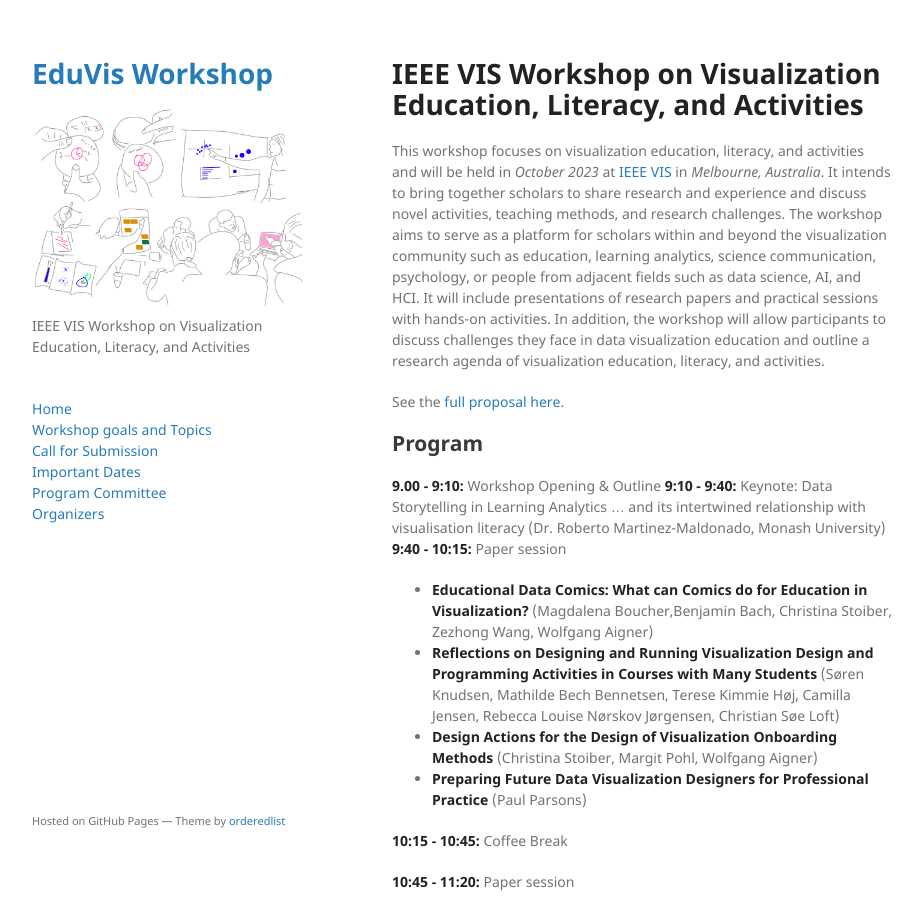
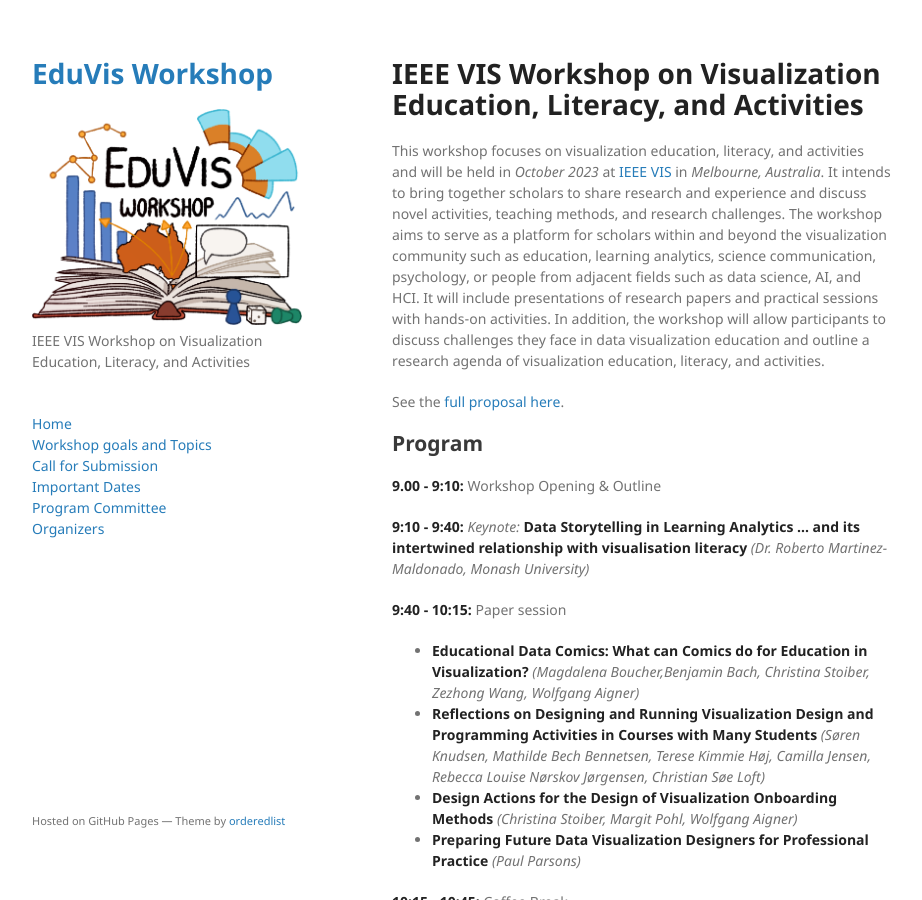
Before and after one commit to ieee-eduvis/ieee-eduvis.github.io, a Jekyll site: the page built from index.md, in a window 1280 px wide and 900 px high. Shown: the whole window, without its empty margins (178-1100 px from the left). Built offline with Jekyll 4.4.1, drawn with Linux system fonts in a browser that asks for light colours; our own code applies the rules of GitHub Pages for plain Markdown files.

```diff
--- a/index.md
+++ b/index.md
@@ -11,27 +11,29 @@ See the [full proposal here](https://arxiv.org/abs/2303.10708).
 ## Program
 
 **9.00 - 9:10:** Workshop Opening & Outline
-**9:10 - 9:40:** Keynote: Data Storytelling in Learning Analytics … and its intertwined relationship with visualisation literacy (Dr. Roberto Martinez-Maldonado, Monash University)
+
+**9:10 - 9:40:** *Keynote:* **Data Storytelling in Learning Analytics … and its intertwined relationship with visualisation literacy** *(Dr. Roberto Martinez-Maldonado, Monash University)*
+
 **9:40 - 10:15:** Paper session
-* **Educational Data Comics: What can Comics do for Education in Visualization?** (Magdalena Boucher,Benjamin Bach, Christina Stoiber, Zezhong Wang, Wolfgang Aigner)
-* **Reflections on Designing and Running Visualization Design and Programming Activities in Courses with Many Students** (Søren Knudsen, Mathilde Bech Bennetsen, Terese Kimmie Høj, Camilla Jensen, Rebecca Louise Nørskov Jørgensen, Christian Søe Loft)
-* **Design Actions for the Design of Visualization Onboarding Methods** (Christina Stoiber, Margit Pohl, Wolfgang Aigner)
-* **Preparing Future Data Visualization Designers for Professional Practice** (Paul Parsons)
+* **Educational Data Comics: What can Comics do for Education in Visualization?** *(Magdalena Boucher,Benjamin Bach, Christina Stoiber, Zezhong Wang, Wolfgang Aigner)*
+* **Reflections on Designing and Running Visualization Design and Programming Activities in Courses with Many Students** *(Søren Knudsen, Mathilde Bech Bennetsen, Terese Kimmie Høj, Camilla Jensen, Rebecca Louise Nørskov Jørgensen, Christian Søe Loft)*
+* **Design Actions for the Design of Visualization Onboarding Methods** *(Christina Stoiber, Margit Pohl, Wolfgang Aigner)*
+* **Preparing Future Data Visualization Designers for Professional Practice** *(Paul Parsons)*
 
 **10:15 - 10:45:** Coffee Break
 
 **10:45 - 11:20:** Paper session
-* **Beyond Generating Code: Evaluating GPT on a Data Visualization Course** (Chen Zhu-Tian, Chenyang Zhang, Qianwen Wang, Jakob Troidl, Simon Alexander Warchol, Johanna Beyer, Nils Gehlenborg, Hanspeter Pfister)
+* **Beyond Generating Code: Evaluating GPT on a Data Visualization Course** *(Chen Zhu-Tian, Chenyang Zhang, Qianwen Wang, Jakob Troidl, Simon Alexander Warchol, Johanna Beyer, Nils Gehlenborg, Hanspeter Pfister)*
 * **Developing Technical Skillsets in Diverse Audiences** (Jonathan Leidig)
-* **Reflections on Teaching ‘Data Exploration and Visualisation’ in Multiple Modes** (Michael Niemann, Sarah Goodwin, Kim Marriott)
-* **dAn-oNo Learning Environment for Data Journalists Teaching Data Analytics Principles** (Christina Stoiber, Štefan Emrich, Sonja Radkohl, Eva Goldgruber, Wolfgang Aigner)
-* **"Choose-your-own" D3 labs for learning to adapt online code** (Maryam Hedayati, Matthew Kay)
+* **Reflections on Teaching ‘Data Exploration and Visualisation’ in Multiple Modes** *(Michael Niemann, Sarah Goodwin, Kim Marriott)*
+* **dAn-oNo Learning Environment for Data Journalists Teaching Data Analytics Principles** *(Christina Stoiber, Štefan Emrich, Sonja Radkohl, Eva Goldgruber, Wolfgang Aigner)*
+* **"Choose-your-own" D3 labs for learning to adapt online code** *(Maryam Hedayati, Matthew Kay)*
 
 **11:20 - 12:00:** OpenMic VisActivies, WrapUp
 
 ## Keynote
 
-**Title:** Data Storytelling in Learning Analytics … and its intertwined relationship with visualisation literacy
+**Title:** *Data Storytelling in Learning Analytics … and its intertwined relationship with visualisation literacy*
 
 Data is omnipresent, yet that doesn't necessarily make us more knowledgeable. The ultimate goal of data analytics is to extract key insights from data to inform decision-making. In education, this is the mission of the fast-growing field of Learning Analytics. This area employs a variety of data-centric tools, from data visualizations to intricate predictive models, to enhance teaching and learning. Yet, the primary objective is to "close the analytics loop" by delivering actionable feedback or recommendations directly to students and educators. This presents a challenge in human-data interaction. Currently, most end-user learning analytics interfaces rely on dashboards featuring various data visualizations, which are often complex and hard to interpret by students and teachers. But the question remains: Can we do better than simply showing charts to students and teachers?
 
```
Also changed, not shown: assets/img/logo.png, assets/img/logo2.png (added).
